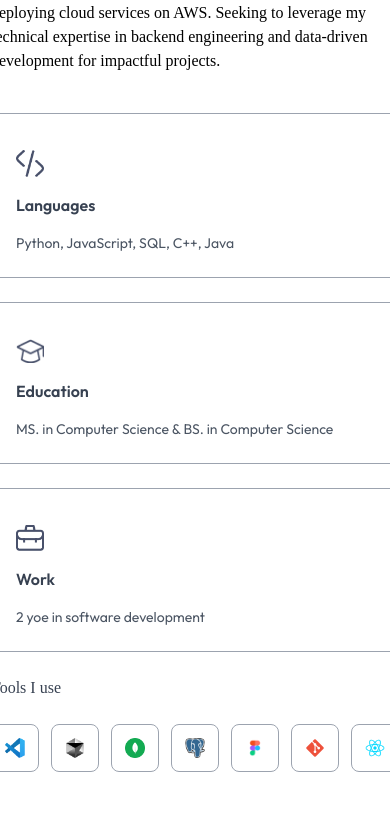
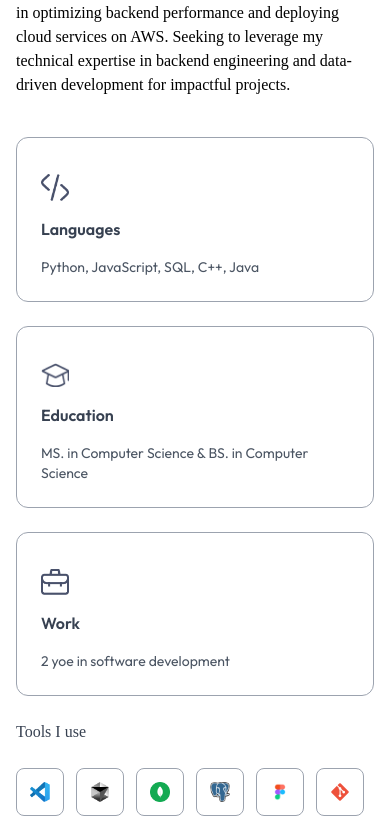
Before and after one commit to JayChung0258/portfolio, a Next.js app: page / in a window 390 px wide. Shown: the part 1588-2414 px from the top of the page. Built offline with nearby package versions, Linux system fonts and the light colour scheme; a web font is replaced by a local one.

Commit message:
fix: wrapping up the tools layout

```diff
--- a/src/app/components/About.jsx
+++ b/src/app/components/About.jsx
@@ -34,7 +34,7 @@ const About = () => {
                     <ul className='grid grid-cols-1 sm:grid-cols-3 gap-6 max-w-4xl'>
                         {infoList.map(({ icon, iconDark, title, description }, index) => (
                             <li key={index} className='border-[0.5px] border-gray-400
-                                                        rounded-lg p-6 cursor-pointer hover:bg-lightHover
+                                                        rounded-xl p-6 cursor-pointer hover:bg-lightHover
                                                         hover:-translate-y-1 duration-300
                                                         hover:shadow-black'>
                                 <Image src={icon} alt="" className='w-7 mt-3' />
@@ -45,7 +45,7 @@ const About = () => {
                     </ul>
 
                     <h4 className='my-6 text-gray-700 font-Ovo'>Tools I use</h4>
-                    <ul className='flex items-center gap-3 sm:gap-5'>
+                    <ul className='flex flex-wrap items-center gap-3 sm:gap-5'>
                         {toolsData.map((tool, index) => (
                             <li className='flex items-center justify-center
                             w-12 sm:w-14 aspect-square border border-gray-400 rounded-lg
```
